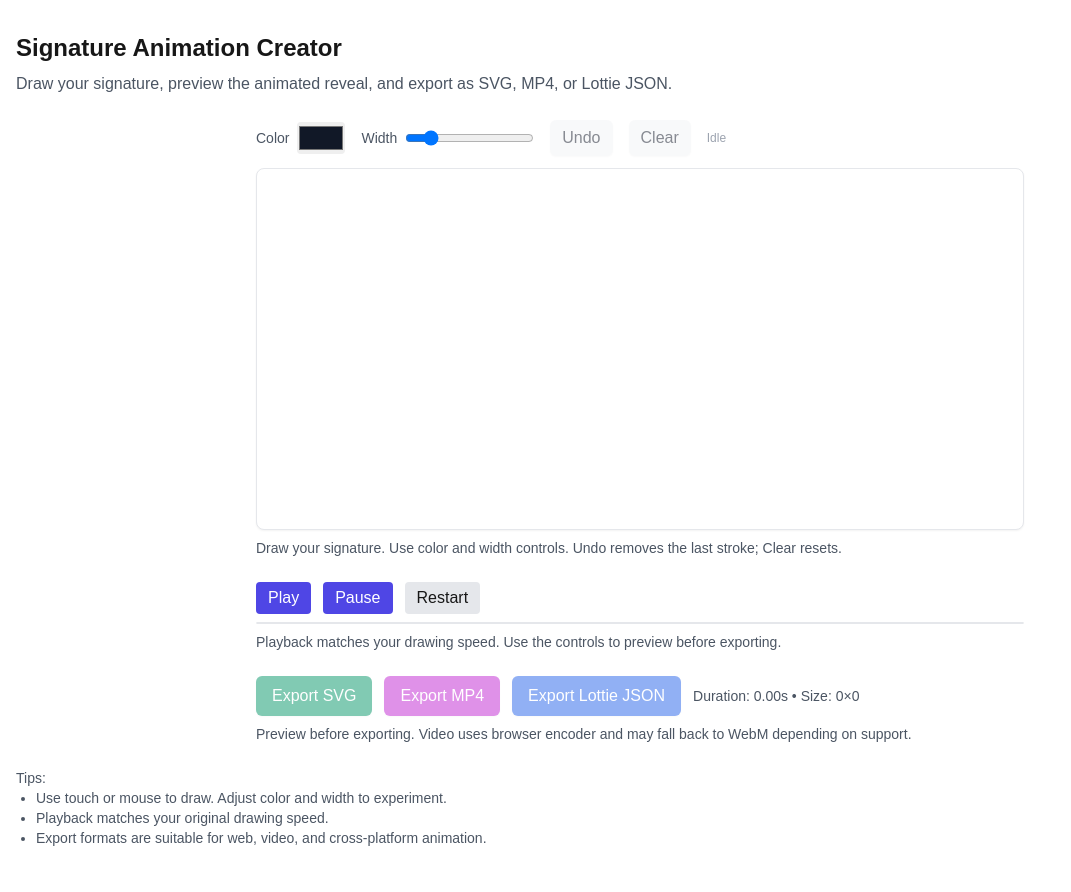
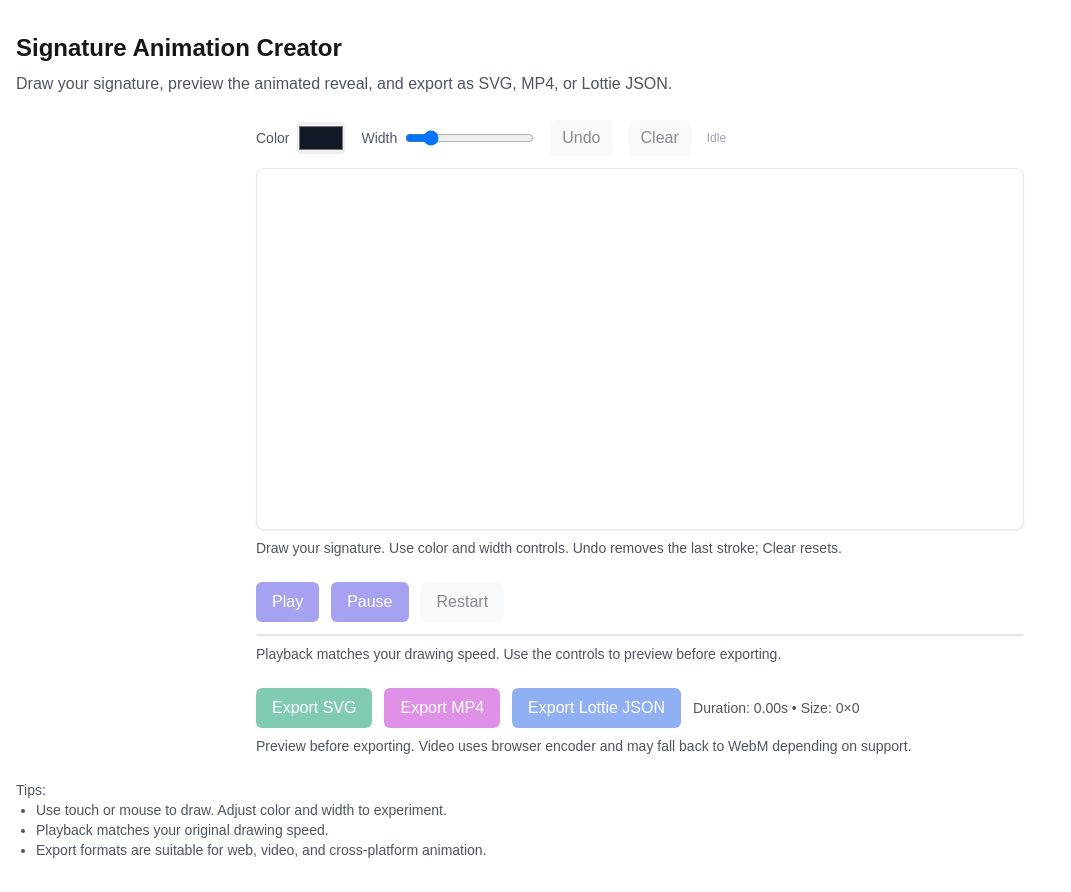
Before and after one commit to Jayanithu/sac, a Next.js app: page / in a window 1280 px wide. Shown: the whole page, without its empty margins (0-1071 px from the left). Built offline with nearby package versions, Linux system fonts and the light colour scheme.

Commit message:
style: polish preview controls and container

```diff
--- a/src/components/Preview.tsx
+++ b/src/components/Preview.tsx
@@ -26,12 +26,12 @@ export default function Preview({ strokes }: Props) {
 
   return (
     <div className="w-full max-w-3xl mx-auto mt-6">
-      <div className="flex items-center gap-3 mb-2">
-        <button className="px-3 py-1 bg-indigo-600 text-white rounded" onClick={onPlay} disabled={!strokes.length || playing}>Play</button>
-        <button className="px-3 py-1 bg-indigo-600 text-white rounded" onClick={onPause} disabled={!strokes.length || !playing}>Pause</button>
-        <button className="px-3 py-1 bg-gray-200 rounded" onClick={onRestart} disabled={!strokes.length}>Restart</button>
+      <div className="flex items-center gap-3 mb-3">
+        <button className="px-4 py-2 rounded-md bg-indigo-600 hover:bg-indigo-700 text-white shadow-sm disabled:opacity-50" onClick={onPlay} disabled={!strokes.length || playing}>Play</button>
+        <button className="px-4 py-2 rounded-md bg-indigo-600 hover:bg-indigo-700 text-white shadow-sm disabled:opacity-50" onClick={onPause} disabled={!strokes.length || !playing}>Pause</button>
+        <button className="px-4 py-2 rounded-md bg-gray-100 hover:bg-gray-200 text-gray-900 shadow-sm disabled:opacity-50" onClick={onRestart} disabled={!strokes.length}>Restart</button>
       </div>
-      <div className="border rounded-md bg-white/80">
+      <div className="rounded-lg border border-gray-200 bg-white shadow-sm">
         <svg key={key} ref={svgRef} width={b.width} height={b.height} viewBox={`${b.minX} ${b.minY} ${b.width} ${b.height}`}>
           {strokes.map((s, idx) => {
             const len = strokeLength(s);
```
